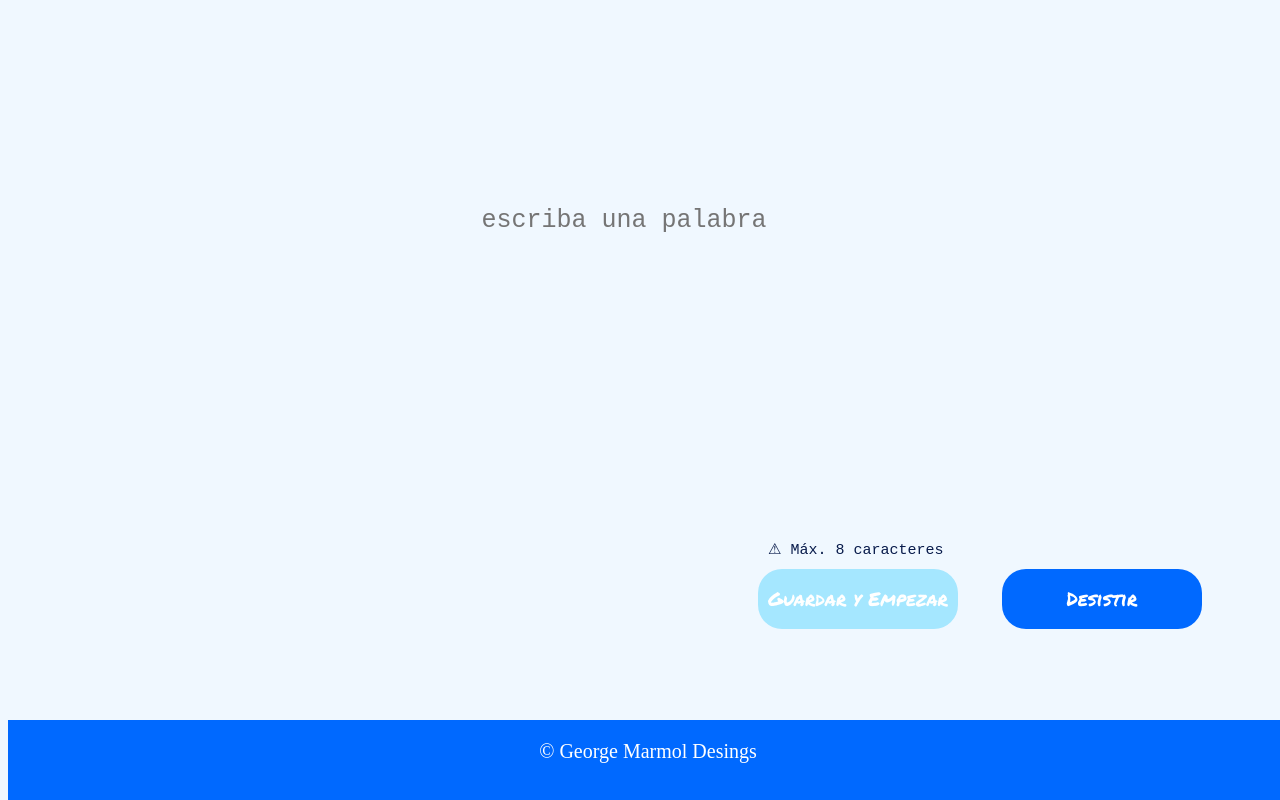
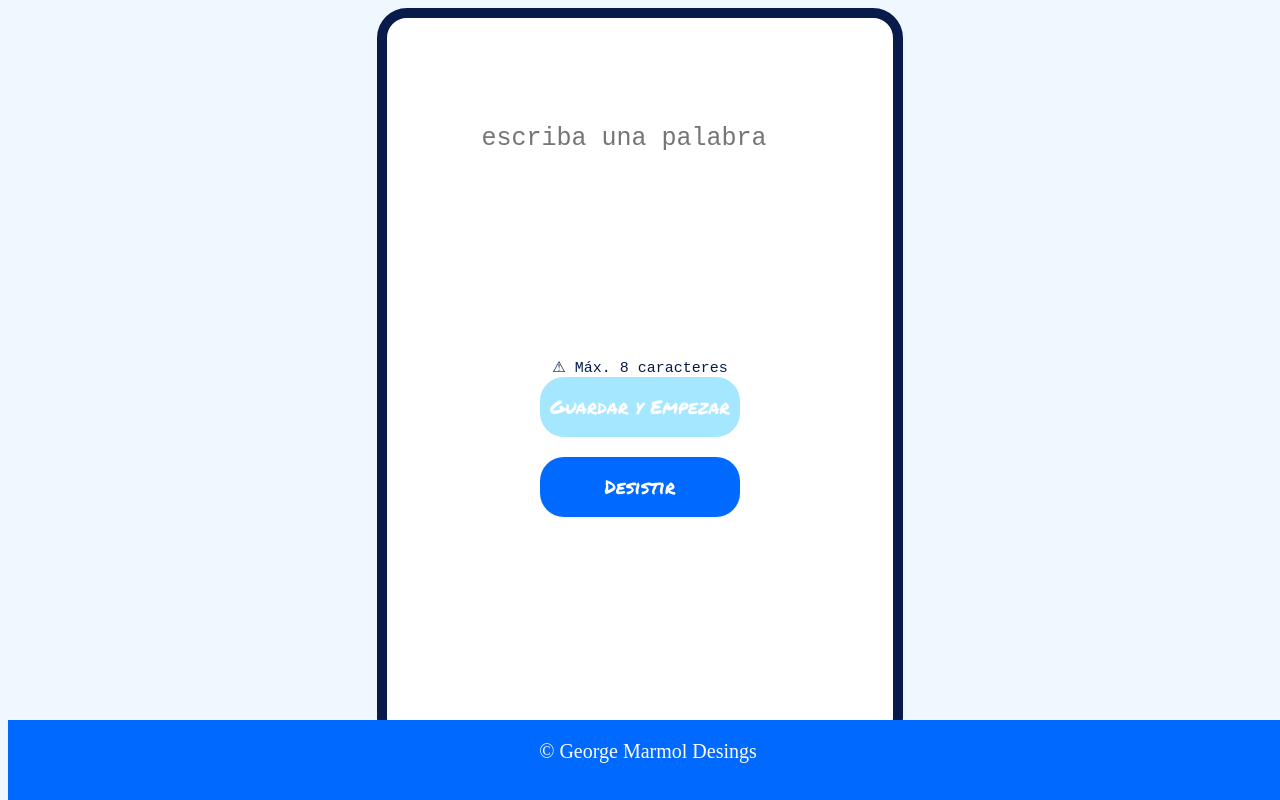
Before and after one commit to georgemarmol1/challengeahorcado2, a plain HTML site: page agregar.html in a window 1280 px wide. Drawn offline with Linux system fonts and the light colour scheme.

Commit message:
Add files via upload

```diff
--- a/css/agregar.css
+++ b/css/agregar.css
@@ -2,10 +2,20 @@ body {
   background-color: rgb(240 248 255);
 }
 
+main {
+  width: 40%;
+  height: 720px;
+  margin: 0 auto;
+  background: white;
+  border: solid 10px rgb(8 27 75);
+  border-radius: 30px;
+}
+
+
+
 #addword {
   display: block;
-  margin: auto;
-  margin-top: 200px;
+  margin: 100px auto;
   height: 40px;
   font-size: 25px;
   color: rgb(8 27 75);
@@ -14,19 +24,24 @@ body {
   background-color: transparent;
   font-family: "Courier New", Courier, monospace;
 }
-#letrero{
-    display: block;
-    margin-left: 760px;
-    margin-top: 300px;
-    margin-bottom: 10px;
-    font-family: 'Courier New', Courier, monospace;
-    font-size: 15px;
-    color: rgb(8 27 75);
+
+#letrero {
+  margin-top: 200px;
+  display: flex;
+  justify-items: center;
+  align-items: center;
+  flex-direction: column;
+  font-family: 'Courier New', Courier, monospace;
+  font-size: 15px;
+  color: rgb(8 27 75);
 }
+
 .btnagregar {
-  margin-left: 750px;
-  margin-right: 40px;
-
+  display: flex;
+  justify-items: center;
+  flex-direction: row;
+  align-items: center;
+  margin: auto;
   width: 200px;
   height: 60px;
   background-color: rgb(165 231 255);
@@ -40,7 +55,14 @@ body {
   font-family: 'Permanent Marker', cursive;
 }
 
-.btnprincipal{
+.btnprincipal {
+  display: flex;
+  justify-items: center;
+  justify-content: center;
+  flex-direction: row;
+  align-items: center;
+  margin: auto;
+  margin-top: 20px;
   width: 200px;
   height: 60px;
   color: white;
@@ -53,16 +75,18 @@ body {
   font-family: 'Permanent Marker', cursive;
   cursor: pointer;
 }
+
 .btnprincipal:hover {
   background-color: rgba(79, 77, 77, 0.74);
 }
+
 .btnagregar:hover {
   background-color: rgba(79, 77, 77, 0.74);
 
   color: white;
 }
 
-footer{
+footer {
   background: rgb(0 105 255);
   display: flex;
   justify-content: center;
@@ -74,6 +98,7 @@ footer{
   margin: 0;
   padding: 0;
 }
+
 footer p {
   font-size: 20px;
   color: white;
```
